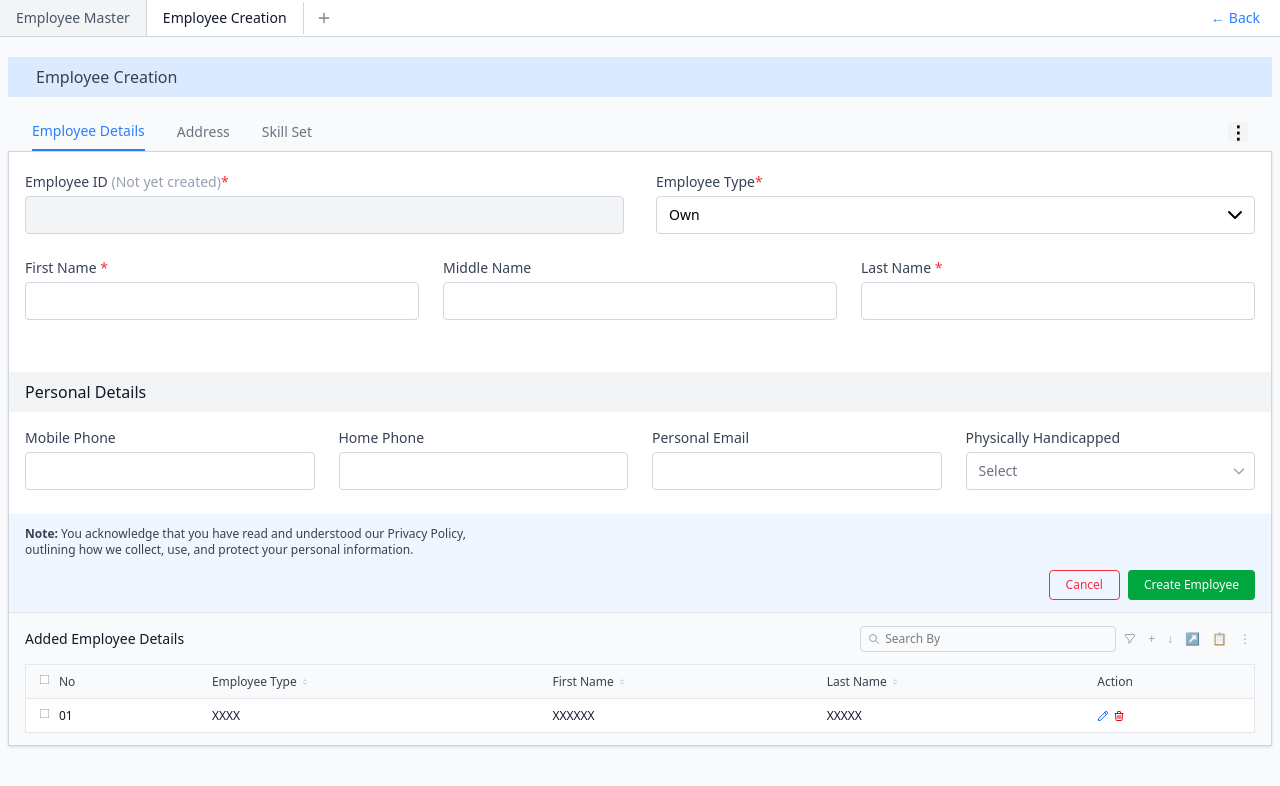
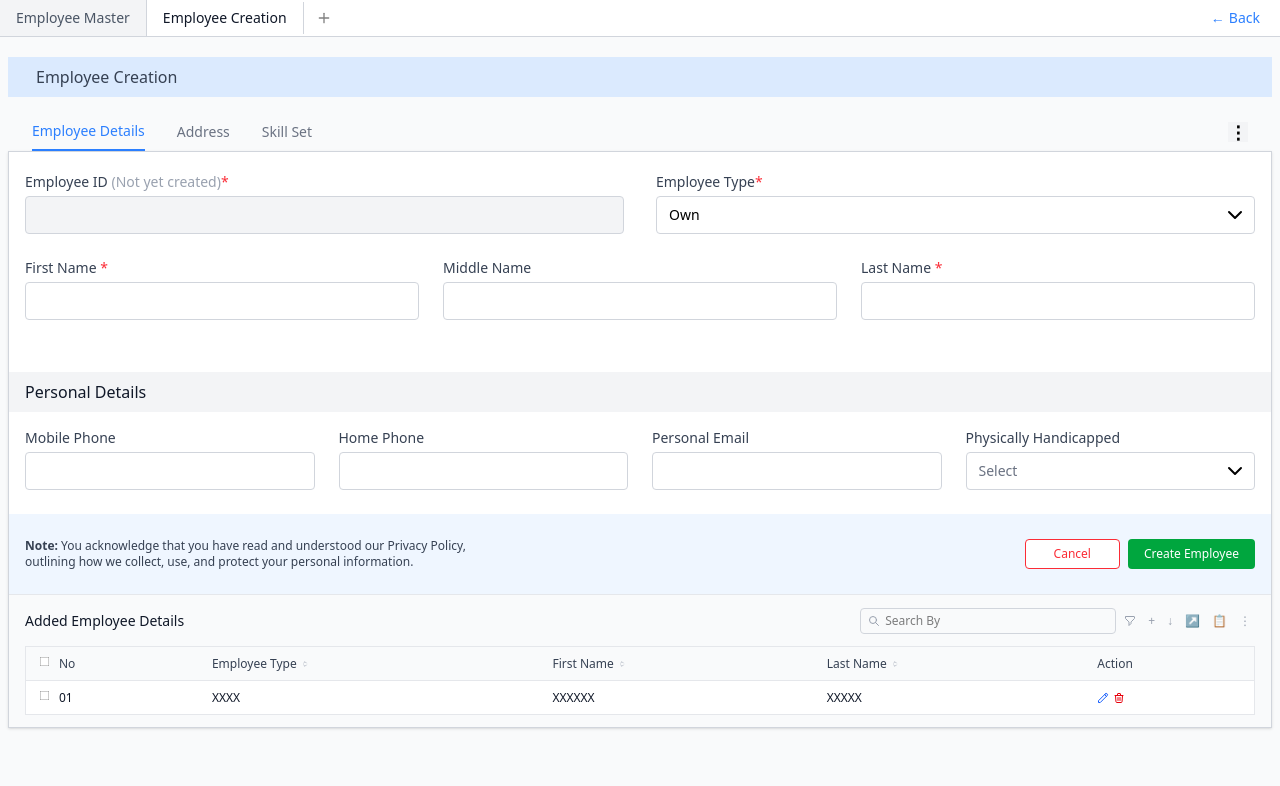
Before and after one commit to archanaprabhat/employee-form, a React (Vite) app in the folder employee-ui/: page / in a window 1280 px wide. Shown: the top 786 px of the page. Built offline with nearby package versions, Linux system fonts and the light colour scheme.

Commit message:
Completed Employee Creation

```diff
--- a/employee-ui/src/App.jsx
+++ b/employee-ui/src/App.jsx
@@ -224,9 +224,7 @@ const EmployeeCreationForm = () => {
                     <option value="No">No</option>
                   </select>
                   <div className="absolute inset-y-0 right-0 flex items-center px-2 pointer-events-none">
-                    <svg className="w-4 h-4 text-gray-400" fill="none" stroke="currentColor" viewBox="0 0 24 24">
-                      <path strokeLinecap="round" strokeLinejoin="round" strokeWidth={2} d="M19 9l-7 7-7-7" />
-                    </svg>
+                  <ChevronDown />
                   </div>
                 </div>
               </div>
@@ -234,29 +232,31 @@ const EmployeeCreationForm = () => {
           </div>
         </div>
 
-        {/* Note and Buttons Section with Blue Background */}
-        <div className="bg-blue-50 px-4 py-3">
+        {/* Note and Buttons Section with Blue Background - Same Line */}
+        <div className="bg-blue-50 px-4 py-6">
+          <div className="flex flex-col sm:flex-row sm:items-center justify-between space-y-2 sm:space-y-0">
             {/* Privacy Policy Note */}
-          <div className="mb-3">
+            <div className="flex-1">
               <p className="text-xs text-gray-700">
               <strong>Note:</strong> You acknowledge that you have read and understood our Privacy Policy, <br/> outlining how we collect, use, and protect your personal information.
               </p>
             </div>
 
             {/* Action Buttons */}
-          <div className="flex flex-col sm:flex-row justify-end space-y-2 sm:space-y-0 sm:space-x-2">
+            <div className="flex space-x-2 flex-shrink-0">
               <button
                 onClick={handleCancel}
-              className="w-full sm:w-auto px-4 py-1.5 border border-red-500 text-red-500 rounded hover:bg-red-50 text-xs"
+                className="px-7 py-1.5 border bg-white border-red-500 text-red-500 rounded hover:bg-red-50 text-xs"
               >
                 Cancel
               </button>
               <button
                 onClick={handleCreate}
-              className="w-full sm:w-auto px-4 py-1.5 bg-green-600 text-white rounded hover:bg-green-700 text-xs"
+                className="px-4 py-1.5 bg-green-600 text-white rounded hover:bg-green-700 text-xs"
               >
                 Create Employee
               </button>
+            </div>
           </div>
         </div>
 
```
Lines whose indentation alone changed are shown as unchanged.
